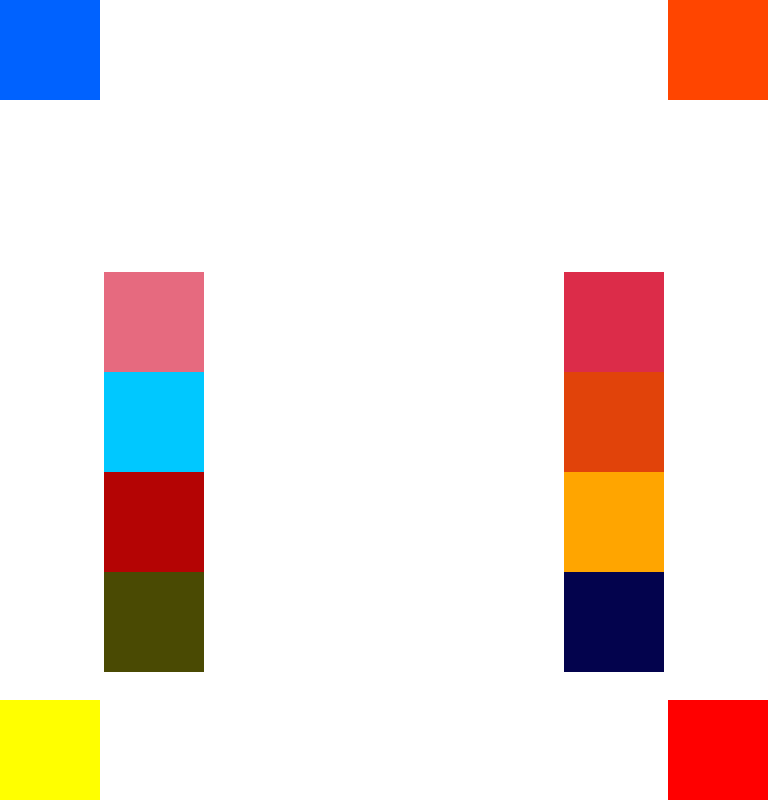
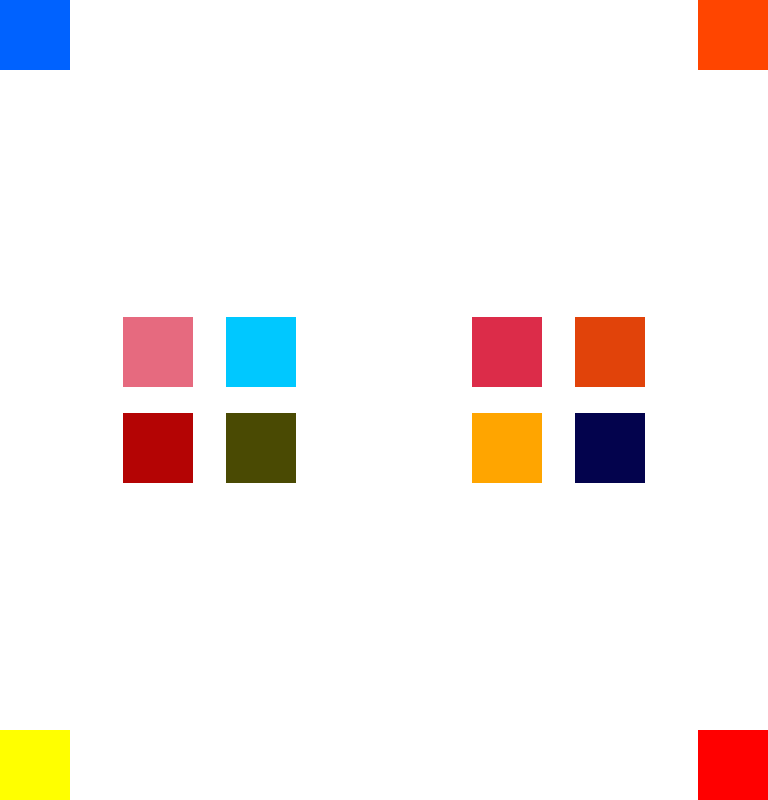
Before and after one commit to Anvit-Kennect/FlexBox-Assignment-1, a plain HTML site: page index.html in a window 768 px wide. Drawn offline with Linux system fonts and the light colour scheme.

Commit message:
updated media query css

```diff
--- a/style.css
+++ b/style.css
@@ -165,3 +165,51 @@
     height: 20%;
   }
 }
+
+@media only screen and (min-width: 501px) and (max-width: 1097px) {
+  .tile {
+    height: 70px;
+    width: 70px;
+  }
+
+  .container1 {
+    height: 20%;
+  }
+
+  .container2 {
+    height: 60%;
+    display: flex;
+  }
+
+  .inner-container {
+    display: flex;
+    width: 70%;
+    height: 100%;
+  }
+
+  .inner-container1 {
+    display: flex;
+    flex-direction: row;
+    flex-wrap: wrap;
+    width: 35%;
+    height: 40%;
+    justify-content: space-around;
+    align-items: center;
+    column-gap: 10%;
+  }
+
+  .inner-container2 {
+    display: flex;
+    flex-direction: row;
+    flex-wrap: wrap;
+    width: 35%;
+    height: 40%;
+    justify-content: space-around;
+    align-items: center;
+    column-gap: 10%;
+  }
+
+  .container3 {
+    height: 20%;
+  }
+}
```
